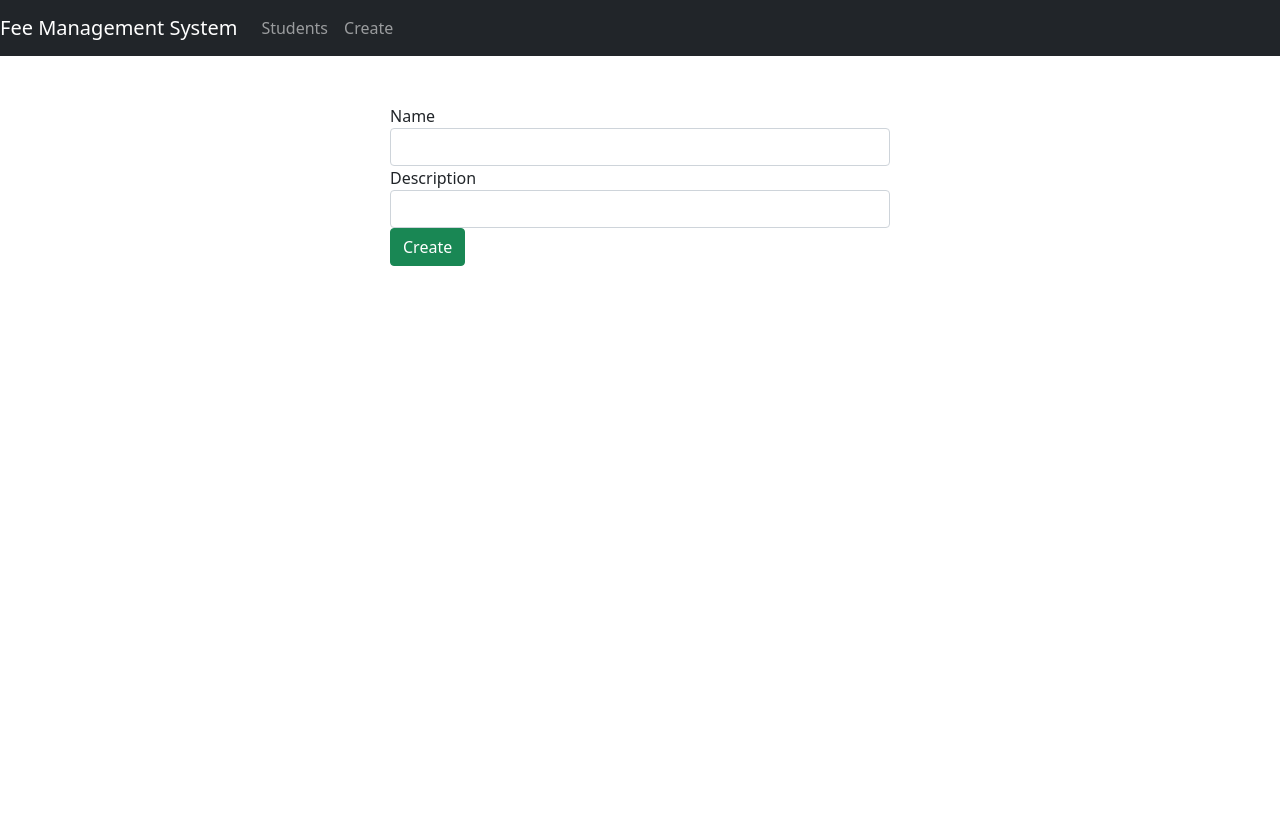
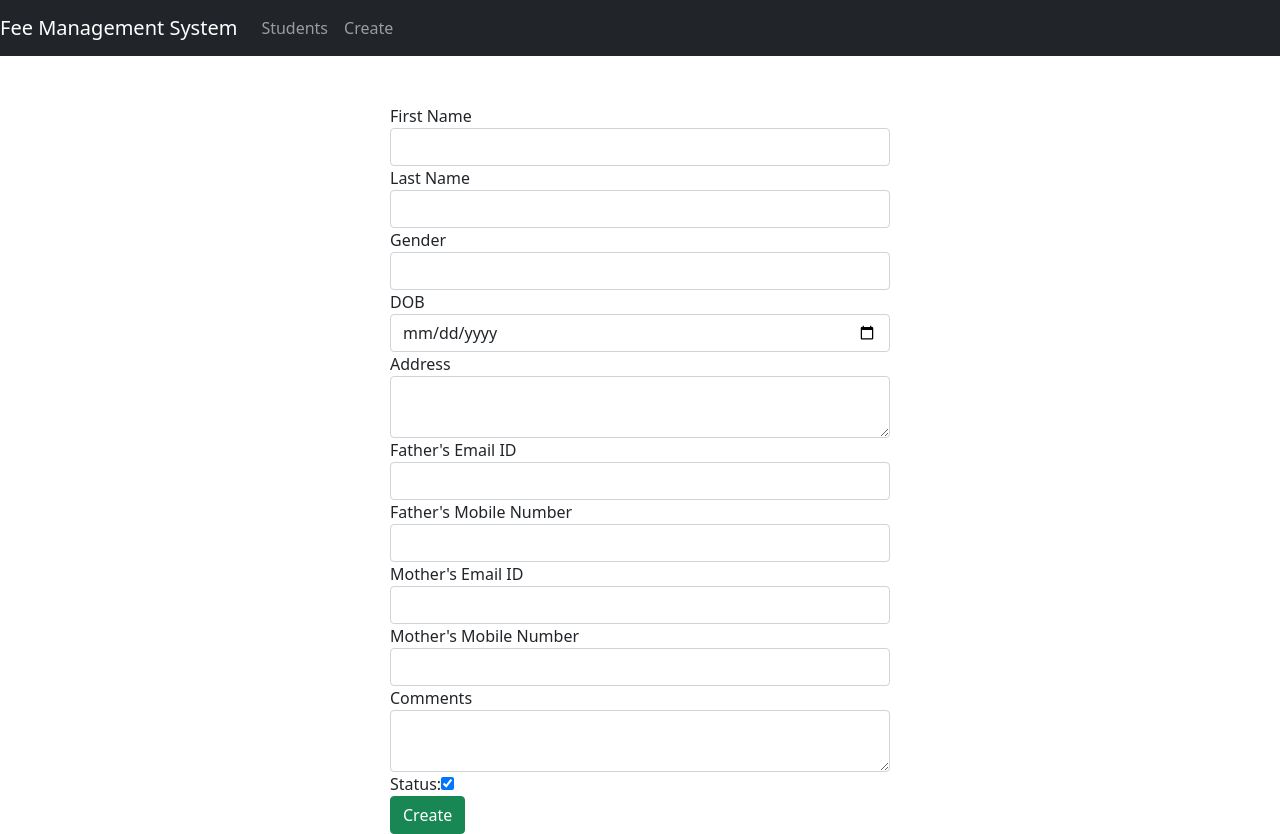
Before and after one commit to Navvisemids/Azure-POC-UI, an Angular app: page /create in a window 1280 px wide. Before the commit the page ends 800 px from the top, so only its background shows below. Built offline with nearby package versions, Linux system fonts and the light colour scheme.

Commit message:
Sudent module done

```diff
--- a/src/app/components/student-create/student-create.component.html
+++ b/src/app/components/student-create/student-create.component.html
@@ -2,25 +2,77 @@
     <div class="submit-form">
       <div *ngIf="!submitted">
         <div class="form-group">
-          <label for="name">Name</label>
+          <label for="title">First Name</label>
           <input
             type="text"
             class="form-control"
-            id="name"
-            required
-            [(ngModel)]="student.name"
-            name="name"
+            id="firstName"
+            [(ngModel)]="student.firstName"
+            name="firstName"
           />
+        </div>
+        <div class="form-group">
+          <label for="title">Last Name</label>
+          <input
+            type="text"
+            class="form-control"
+            id="lastName"
+            [(ngModel)]="student.lastName"
+            name="lastName"
+          />
+        </div>
+        <div class="form-group">
+          <label for="description">Gender</label>
+          <select class="form-control" name="gender" id="gender" [(ngModel)]="student.gender">
+            <option value="M">Male</option>
+            <option value="F">Female</option>
+          </select>
         </div>
 
         <div class="form-group">
-          <label for="description">Description</label>
+          <label for="description">DOB</label>
+          <input type="date" class="form-control" id="dob" name="dob" [ngModel]="student.dateOfBirth | date:'yyyy-MM-dd'"
+          (ngModelChange)="student.dateOfBirth = $event">
+        </div>
+
+        <div class="form-group">
+          <label for="description">Address</label>
+          <textarea class="form-control" name="address" id="address" [(ngModel)]="student.address"></textarea>
+        </div>
+
+        <div class="form-group">
+          <label for="description">Father's Email ID</label>
+          <input class="form-control" type="email" id="fatherEmail" name="fatherEmail" [(ngModel)]="student.fatherEmailID"/>
+        </div>
+
+        <div class="form-group">
+          <label for="description">Father's Mobile Number</label>
+          <input type="tel" class="form-control" id="fatherMobile" name="fatherMobile" [(ngModel)]="student.fatherMobile" pattern="[0-9]{3}-[0-9]{2}-[0-9]{3}"/>
+        </div>
+
+        <div class="form-group">
+          <label for="description">Mother's Email ID</label>
+          <input class="form-control" type="email" id="motherEmail" name="motherEmail" [(ngModel)]="student.motherEmailID"/>
+        </div>
+
+        <div class="form-group">
+          <label for="description">Mother's Mobile Number</label>
+          <input type="tel" class="form-control" id="motherMobile" name="motherMobile" [(ngModel)]="student.motherMobile" pattern="[0-9]{3}-[0-9]{2}-[0-9]{3}"/>
+        </div>
+
+        <div class="form-group">
+          <label for="description">Comments</label>
+          <textarea class="form-control" name="comment" id="comment" [(ngModel)]="student.comments"></textarea>
+        </div>
+
+        <div class="form-group">
+          <label>Status:</label>
           <input
-            class="form-control"
-            id="description"
-            required
-            [(ngModel)]="student.description"
-            name="description"
+            type="checkbox"
+            id="isActive"
+            [(ngModel)]="student.isActive"
+            [ngModelOptions]="{standalone: true}"
+            name="isActive"
           />
         </div>
 
--- a/src/app/components/student-create/student-create.component.ts
+++ b/src/app/components/student-create/student-create.component.ts
@@ -9,9 +9,18 @@ import { StudentService } from 'src/app/services/student.service';
 export class StudentCreateComponent implements OnInit {
 
   student = {
-    name: '',
-    description: '',
-    available: false
+    studentId: 0,
+    firstName: '',
+    lastName: '',
+    gender: null,
+    dateOfBirth: null,
+    address: '',
+    comments: null,
+    fatherEmailID: null,
+    fatherMobile: null,
+    isActive: true,
+    motherEmailID: null,
+    motherMobile: null
   };
   submitted = false;
 
@@ -21,12 +30,8 @@ export class StudentCreateComponent implements OnInit {
   }
 
   createStudent(): void {
-    const data = {
-      name: this.student.name,
-      description: this.student.description
-    };
 
-    this.studentService.create(data)
+    this.studentService.create(this.student)
       .subscribe(
         response => {
           console.log(response);
@@ -40,9 +45,18 @@ export class StudentCreateComponent implements OnInit {
   newStudent(): void {
     this.submitted = false;
     this.student = {
-      name: '',
-      description: '',
-      available: false
+      studentId: 0,
+      firstName: '',
+      lastName: '',
+      gender: null,
+      dateOfBirth: null,
+      address: '',
+      comments: null,
+      fatherEmailID: null,
+      fatherMobile: null,
+      isActive: true,
+      motherEmailID: null,
+      motherMobile: null
     };
   }
 
--- a/src/app/components/student-details/student-details.component.html
+++ b/src/app/components/student-details/student-details.component.html
@@ -23,55 +23,72 @@
           />
         </div>
         <div class="form-group">
-          <label for="description">Description</label>
-          <input
-            type="text"
-            class="form-control"
-            id="description"
-            [(ngModel)]="currentStudent.description"
-            name="description"
-          />
+          <label for="description">Gender</label>
+          <select class="form-control" name="gender" id="gender" [(ngModel)]="currentStudent.gender">
+            <option value="M">Male</option>
+            <option value="F">Female</option>
+          </select>
         </div>
 
         <div class="form-group">
-          <label><strong>Status:</strong></label>
+          <label for="description">DOB</label>
+          <input type="date" class="form-control" id="dob" name="dob" [ngModel]="currentStudent.dateOfBirth | date:'yyyy-MM-dd'"
+          (ngModelChange)="currentStudent.dateOfBirth = $event">
+        </div>
+
+        <div class="form-group">
+          <label for="description">Address</label>
+          <textarea class="form-control" name="address" id="address" [(ngModel)]="currentStudent.address"></textarea>
+        </div>
+
+        <div class="form-group">
+          <label for="description">Father's Email ID</label>
+          <input class="form-control" type="email" id="fatherEmail" name="fatherEmail" [(ngModel)]="currentStudent.fatherEmailID"/>
+        </div>
+
+        <div class="form-group">
+          <label for="description">Father's Mobile Number</label>
+          <input type="tel" class="form-control" id="fatherMobile" name="fatherMobile" [(ngModel)]="currentStudent.fatherMobile" pattern="[0-9]{3}-[0-9]{2}-[0-9]{3}"/>
+        </div>
+
+        <div class="form-group">
+          <label for="description">Mother's Email ID</label>
+          <input class="form-control" type="email" id="motherEmail" name="motherEmail" [(ngModel)]="currentStudent.motherEmailID"/>
+        </div>
+
+        <div class="form-group">
+          <label for="description">Mother's Mobile Number</label>
+          <input type="tel" class="form-control" id="motherMobile" name="motherMobile" [(ngModel)]="currentStudent.motherMobile" pattern="[0-9]{3}-[0-9]{2}-[0-9]{3}"/>
+        </div>
+
+        <div class="form-group">
+          <label for="description">Comments</label>
+          <textarea class="form-control" name="comment" id="comment" [(ngModel)]="currentStudent.comments"></textarea>
+        </div>
+
+        <div class="form-group">
+          <label>Status:</label>
           <input
             type="checkbox"
-            class="form-control"
             id="isActive"
             [(ngModel)]="currentStudent.isActive"
+            [ngModelOptions]="{standalone: true}"
             name="isActive"
           />
         </div>
       </form>
 
-      <button
-        class="badge badge-primary mr-2"
-        *ngIf="currentStudent.isActive"
-        (click)="setAvailableStatus(false)"
-      >
-        Set Inactive
-      </button>
-      <button
-        *ngIf="!currentStudent.isActive"
-        class="badge badge-primary mr-2"
-        (click)="setAvailableStatus(true)"
-      >
-        Set Active
-      </button>
 
-      <button class="badge badge-danger mr-2" (click)="deleteStudent()">
+      <button type="button" class="btn btn-danger" (click)="deleteStudent()">
         Delete
       </button>
 
-      <button
-        type="submit"
-        class="badge badge-success"
+      <button type="button" class="btn btn-secondary"
         (click)="updateStudent()"
       >
         Update
       </button>
-      <p></p>
+      <p>{{message}}</p>
     </div>
 
     <div *ngIf="!currentStudent">
--- a/src/app/components/student-details/student-details.component.ts
+++ b/src/app/components/student-details/student-details.component.ts
@@ -39,7 +39,7 @@ export class StudentDetailsComponent implements OnInit {
   }
 
   updateStudent(): void {
-    this.studentService.update(this.currentStudent.id, this.currentStudent)
+    this.studentService.update(this.currentStudent.studentId, this.currentStudent)
       .subscribe(
         response => {
           console.log(response);
@@ -51,7 +51,7 @@ export class StudentDetailsComponent implements OnInit {
   }
 
   deleteStudent(): void {
-    this.studentService.delete(this.currentStudent.id)
+    this.studentService.delete(this.currentStudent.studentId)
       .subscribe(
         response => {
           console.log(response);
--- a/src/app/components/student-list/student-list.component.html
+++ b/src/app/components/student-list/student-list.component.html
@@ -30,10 +30,6 @@
         {{student.studentId}}: {{student.firstName}} {{student.lastName}}
         </li>
       </ul>
-
-      <button class="m-4 btn btn-sm btn-danger" (click)="deleteAllStudents()">
-        Delete All
-      </button>
     </div>
     <div class="col-md-6">
       <div *ngIf="currentStudent">
@@ -48,7 +44,7 @@
           <label><strong>Gender:</strong> {{currentStudent.gender}}</label>
         </div>
         <div>
-          <label><strong>Date Of Birth:</strong> {{currentStudent.dateOfBirth}}</label>
+          <label><strong>Date Of Birth:</strong> {{currentStudent.dateOfBirth | date:'dd-MM-yyyy'}}</label>
         </div>
         <div>
           <label><strong>Address:</strong> {{currentStudent.address}}</label>
--- a/src/app/services/student.service.ts
+++ b/src/app/services/student.service.ts
@@ -24,7 +24,7 @@ export class StudentService {
   }
 
   update(id, data): Observable<any> {
-    return this.httpClient.put(`${baseURL}/${id}`, data);
+    return this.httpClient.put(baseURL, data);
   }
 
   delete(id): Observable<any> {
```
